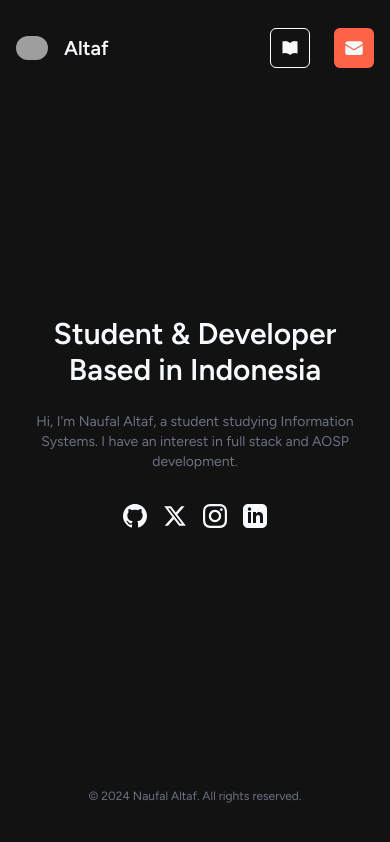
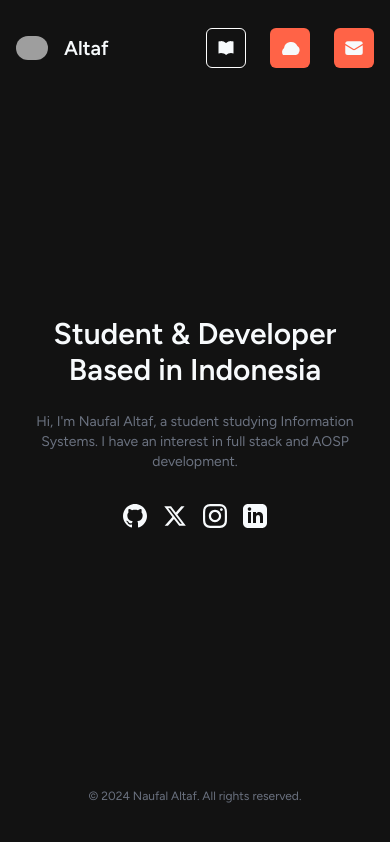
Before and after one commit to nawocci/site, a Next.js app: page / in a window 390 px wide. Built offline with nearby package versions, Linux system fonts and the light colour scheme; grey boxes are pictures that could not be loaded.

Commit message:
Add a link to cloud.altaf.xyz

```diff
--- a/src/components/Navbar.tsx
+++ b/src/components/Navbar.tsx
@@ -16,10 +16,21 @@ export default function Navbar() {
           <a href="/blog"
              className={`flex items-center justify-center w-10 h-10 sm:w-auto sm:h-auto px-0 sm:px-4 py-2 text-sm sm:text-base font-semibold ${pathname.startsWith('/blog') ? 'text-primary border-primary' : 'border-white'} border rounded-md lg:hover:text-primary lg:hover:border-primary duration-200`}>
             <svg xmlns="http://www.w3.org/2000/svg" viewBox="0 0 24 24" fill="currentColor" className="w-5 h-5 sm:hidden">
-            <path d="M12 6.042A8.967 8.967 0 006 3.75c-1.052 0-2.062.18-3 .512v14.25A8.987 8.987 0 016 18c2.305 0 4.408.867 6 2.292m0-14.25a8.966 8.966 0 016-2.292c1.052 0 2.062.18 3 .512v14.25A8.987 8.987 0 0018 18a8.967 8.967 0 00-6 2.292m0-14.25v14.25" />
+              <path
+                  d="M12 6.042A8.967 8.967 0 006 3.75c-1.052 0-2.062.18-3 .512v14.25A8.987 8.987 0 016 18c2.305 0 4.408.867 6 2.292m0-14.25a8.966 8.966 0 016-2.292c1.052 0 2.062.18 3 .512v14.25A8.987 8.987 0 0018 18a8.967 8.967 0 00-6 2.292m0-14.25v14.25"/>
             </svg>
             <span className="hidden sm:inline">Blog</span>
           </a>
+
+          <a href="https://cloud.altaf.xyz"
+             className="flex items-center justify-center w-10 h-10 sm:w-auto sm:h-auto px-0 sm:px-4 py-2 text-sm sm:text-base font-semibold bg-primary rounded-md lg:hover:brightness-125 duration-200">
+            <svg xmlns="http://www.w3.org/2000/svg" viewBox="0 0 24 24" fill="currentColor"
+                 className="w-6 h-6 sm:hidden">
+              <path d="M19.35 10.04a7 7 0 00-13.31 2A5.002 5.002 0 005 19h13a5 5 0 001.35-8.96z"/>
+            </svg>
+            <span className="hidden sm:inline">Cloud</span>
+          </a>
+
           <a href="mailto:me@altaf.xyz"
              className="flex items-center justify-center w-10 h-10 sm:w-auto sm:h-auto px-0 sm:px-4 py-2 text-sm sm:text-base font-semibold bg-primary rounded-md lg:hover:brightness-125 duration-200">
             <svg xmlns="http://www.w3.org/2000/svg" viewBox="0 0 24 24" fill="currentColor"
```
Lines whose indentation alone changed are shown as unchanged.
